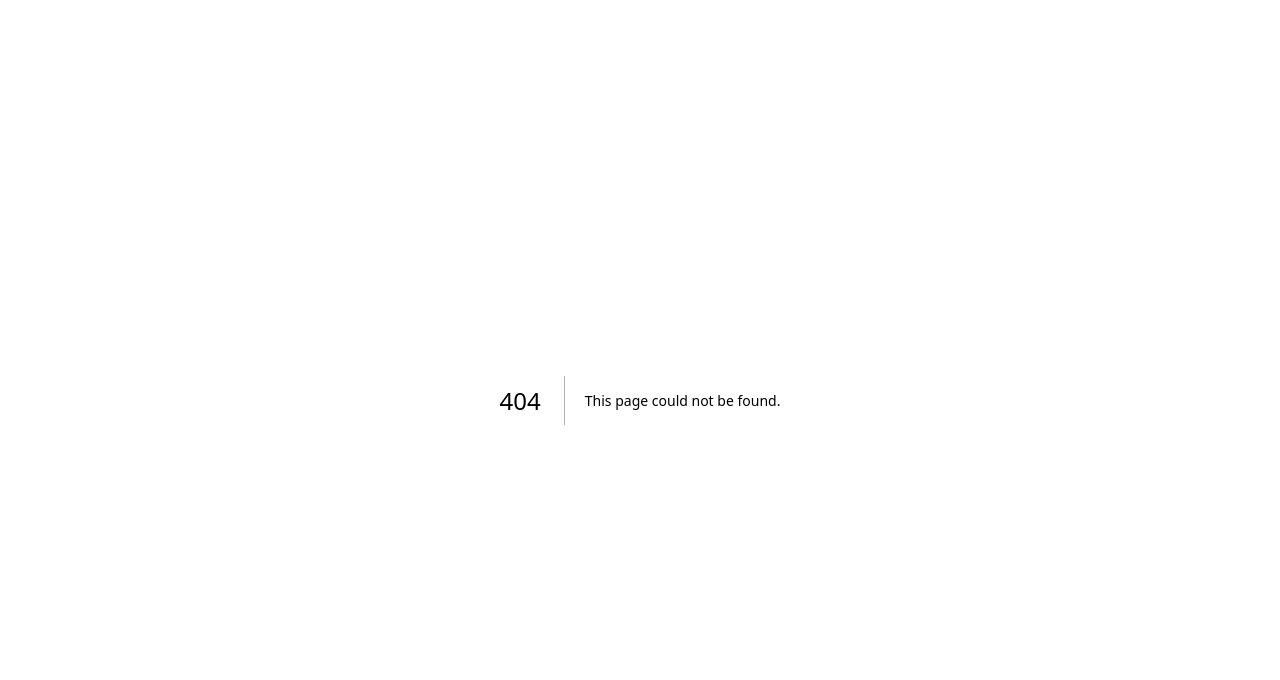
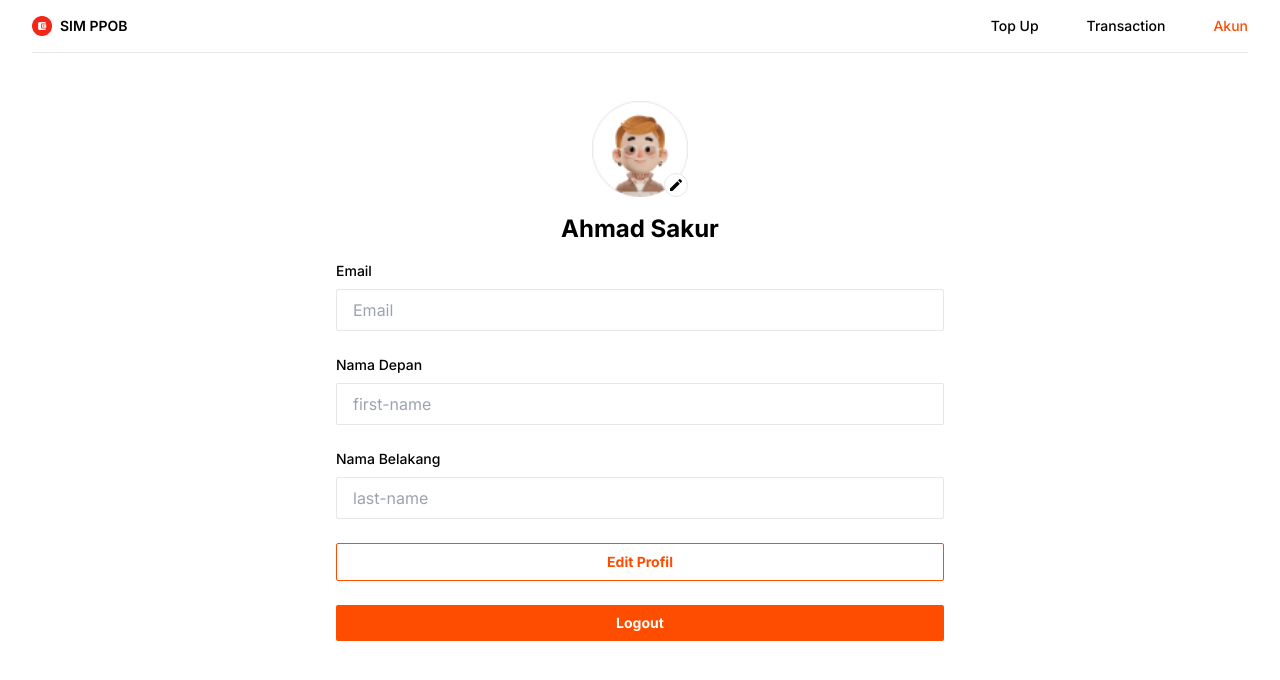
Before and after one commit to ahmadsakur/sim-ppob, a Next.js app: page /account in a window 1280 px wide. Before the commit this address had no page. Shown: the top 680 px of the page. Built offline with nearby package versions, Linux system fonts and the light colour scheme.

Commit message:
[UI] Add Account base layout

```diff
--- a/components/TransactionCard.tsx
+++ b/components/TransactionCard.tsx
@@ -1,7 +1,7 @@
 import React from "react";
 import { formatCurrency, formatDate } from "@/utils/string";
+import { TransactionType } from "@/types/api/transaction";
 
-const TransactionCard = () => {
 const renderTransactionType = (type: "TOPUP" | "PAYMENT", amount: number) => {
   if (type === "TOPUP") {
     return (
@@ -16,16 +16,16 @@ const TransactionCard = () => {
     </div>
   );
 };
-
-  const date = "2023-09-08T18:00:45.044Z";
+const TransactionCard = ({ data }: { data: TransactionType }) => {
+  const { transaction_type, total_amount, created_on, description } = data;
   return (
     <div className="w-full rounded-md py-4 px-4 md:px-6 border">
       <div className="flex items-start justify-between">
         <div className="flex flex-col items-start">
-          {renderTransactionType("TOPUP", 100000)}
-          <p className="text-xs text-gray-400">{formatDate(date)}</p>
+          {renderTransactionType(transaction_type, total_amount)}
+          <p className="text-xs text-gray-400">{formatDate(created_on)}</p>
         </div>
-        <p className="text-xs text-gray-950">Topup Saldo</p>
+        <p className="text-xs text-gray-950">{description}</p>
       </div>
     </div>
   );
--- /dev/null
+++ b/pages/account.tsx
@@ -0,0 +1,75 @@
+import DashboardLayout from "@/components/layout/DashboardLayout";
+import Image from "next/image";
+import React from "react";
+import { MdEdit } from "react-icons/md";
+
+const AccountPage = () => {
+  return (
+    <DashboardLayout>
+      <div className="w-full md:w-1/2 py-8 mx-auto">
+        <div className="flex flex-col items-center">
+          <div className="py-4 mx-auto flex flex-col items-center justify-center gap-4">
+            <div className="aspect-square relative w-24">
+              <Image
+                fill={true}
+                src="/assets/images/profile.png"
+                alt="Profile Picture"
+                className="object-cover"
+              />
+              <div className="absolute bottom-0 right-0 w-6 h-6 flex items-center justify-center rounded-full bg-white border border-gray-200 cursor-pointer">
+                <MdEdit />
+              </div>
+            </div>
+            <h2 className="text-2xl font-bold text-center">Ahmad Sakur</h2>
+          </div>
+        </div>
+        <div className="flex flex-col gap-4 md:gap-6">
+          <div className="flex flex-col gap-2">
+            <label className="text-sm font-medium" htmlFor="email">
+              Email
+            </label>
+            <input
+              type="email"
+              name="email"
+              id="email"
+              className="border border-gray-200 rounded-sm px-4 py-2 w-full"
+              placeholder="Email"
+            />
+          </div>
+          <div className="flex flex-col gap-2">
+            <label className="text-sm font-medium" htmlFor="first-name">
+              Nama Depan
+            </label>
+            <input
+              type="text"
+              name="first-name"
+              id="first-name"
+              className="border border-gray-200 rounded-sm px-4 py-2 w-full"
+              placeholder="first-name"
+            />
+          </div>
+          <div className="flex flex-col gap-2">
+            <label className="text-sm font-medium" htmlFor="last-name">
+              Nama Belakang
+            </label>
+            <input
+              type="text"
+              name="last-name"
+              id="last-name"
+              className="border border-gray-200 rounded-sm px-4 py-2 w-full"
+              placeholder="last-name"
+            />
+          </div>
+          <div className="w-full bg-white text-[#ff4d00] text-sm font-bold rounded-sm text-center py-2 border border-[#ff4d00]">
+            Edit Profil
+          </div>
+          <div className="w-full bg-[#ff4d00] text-white text-sm font-bold rounded-sm text-center py-2">
+            Logout
+          </div>
+        </div>
+      </div>
+    </DashboardLayout>
+  );
+};
+
+export default AccountPage;
--- a/pages/transaction.tsx
+++ b/pages/transaction.tsx
@@ -3,11 +3,20 @@ import Image from "next/image";
 import React from "react";
 import { formatCurrency } from "@/utils/string";
 import TransactionCard from "@/components/TransactionCard";
+import { TransactionType } from "@/types/api/transaction";
 
 const TransactionPage = () => {
   const [isBalanceVisible, setIsBalanceVisible] =
     React.useState<boolean>(false);
   const balanceData = 1000000;
+
+  const sampleTransaction : TransactionType = {
+    invoice_number: "1694196045044",
+    transaction_type: "TOPUP",
+    description: "Pulsa",
+    total_amount: 40000,
+    created_on: "2023-09-08T18:00:45.044Z",
+  };
   return (
     <DashboardLayout>
       <div className="py-8 flex flex-col md:flex-row justify-between items-start gap-8">
@@ -47,12 +56,14 @@ const TransactionPage = () => {
       <div className="py-4">
         <p className="mt-4 text-lg font-bold">Semua Transaksi</p>
         <div className="flex flex-col gap-4 w-full py-4">
-          <TransactionCard />
-          <TransactionCard />
-          <TransactionCard />
-          <TransactionCard />
+          <TransactionCard data={sampleTransaction} />
+          <TransactionCard data={sampleTransaction} />
+          <TransactionCard data={sampleTransaction} />
+          <TransactionCard data={sampleTransaction} />
         </div>
-        <p className="text-center text-[#ff4d00] font-bold cursor-pointer">Show More</p>
+        <p className="text-center text-[#ff4d00] font-bold cursor-pointer">
+          Show More
+        </p>
       </div>
     </DashboardLayout>
   );
```
Lines whose indentation alone changed are shown as unchanged.
